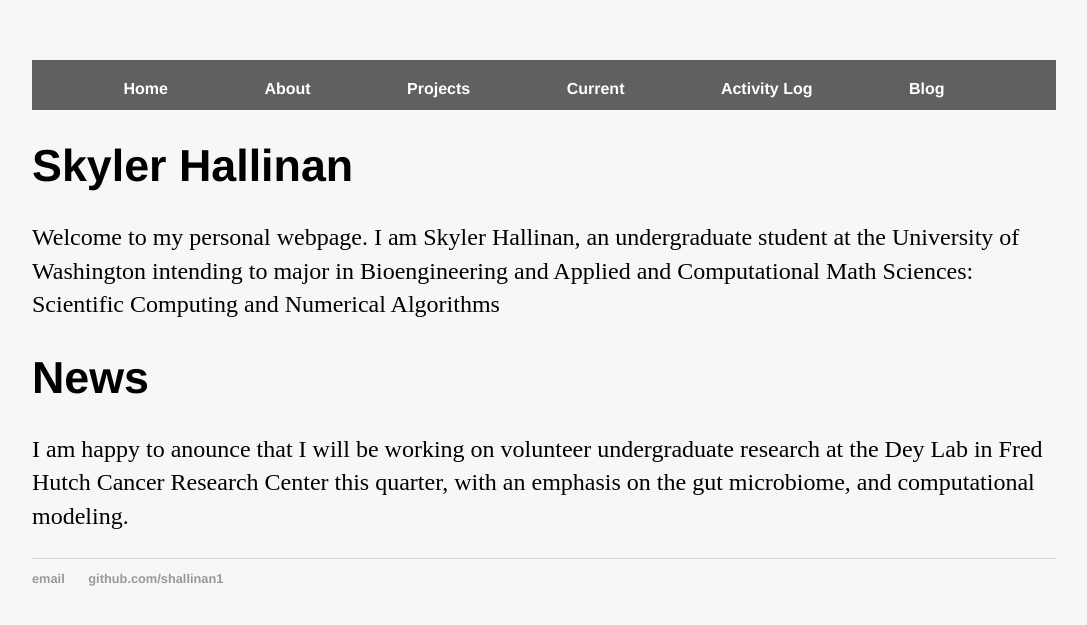
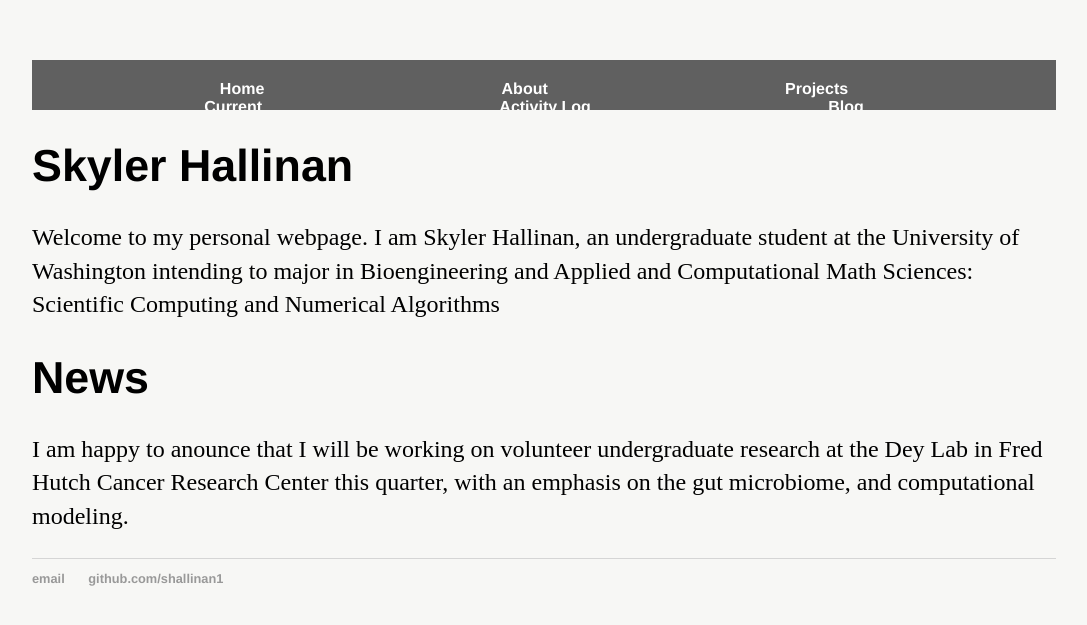
Before and after one commit to shallinan1/shallinan1.github.io, a Jekyll site: the page built from index.md, in a window 1280 px wide. Shown: the top 625 px of the page, without its empty margins (96-1183 px from the left). Built offline with Jekyll 4.4.1, drawn with Linux system fonts in a browser that asks for light colours; our own code applies the rules of GitHub Pages for plain Markdown files.

Commit message:
move bar to left, change padding

```diff
--- a/css/main.css
+++ b/css/main.css
@@ -4,7 +4,7 @@
 	width: 100%;
 	height: 3.125em;
 	top: 0;
-	left: 10%;
+	left: 0;
 	overflow: hidden;
 	background-color:#606060;
 	color: #2A363B;
@@ -20,7 +20,7 @@
 	}
 
 		#globalNav li {
-			padding: 0 2em;
+			padding: 0 10%;
 			display: inline-block;
 		}
 
```
